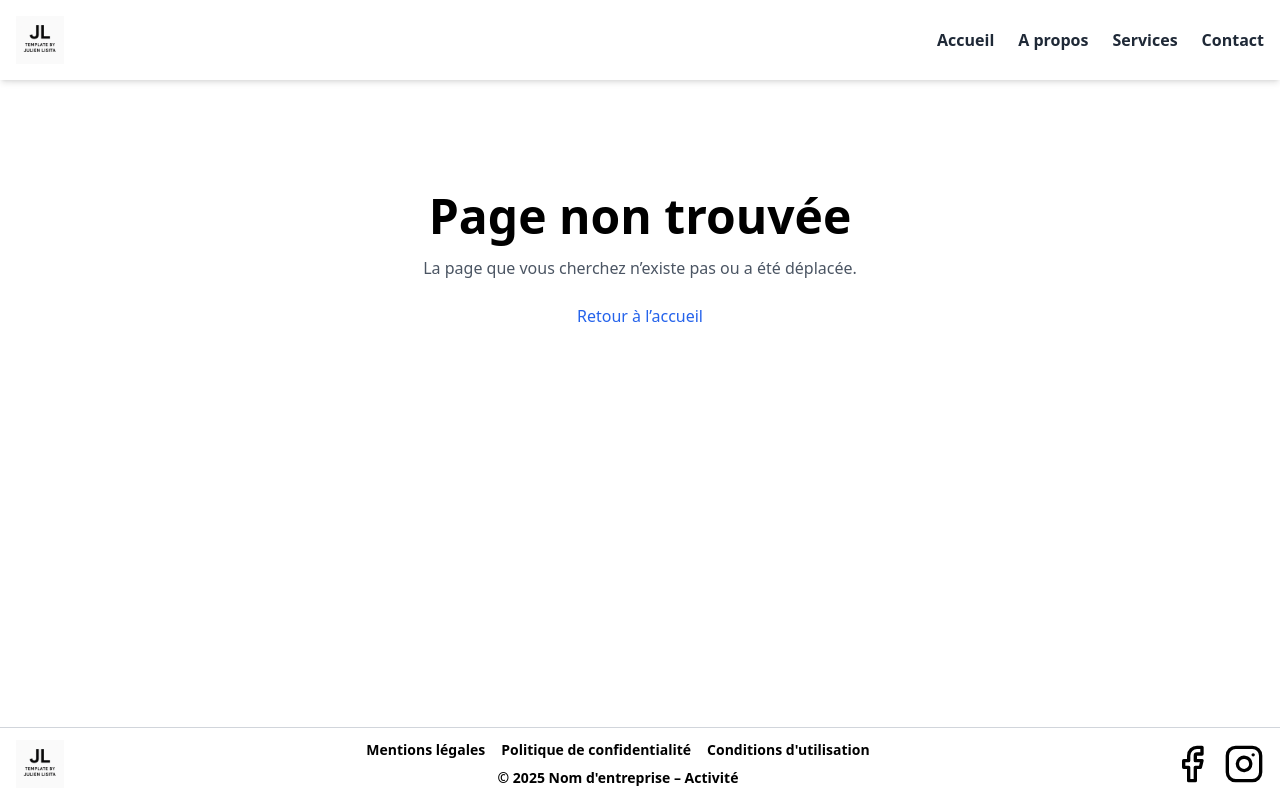
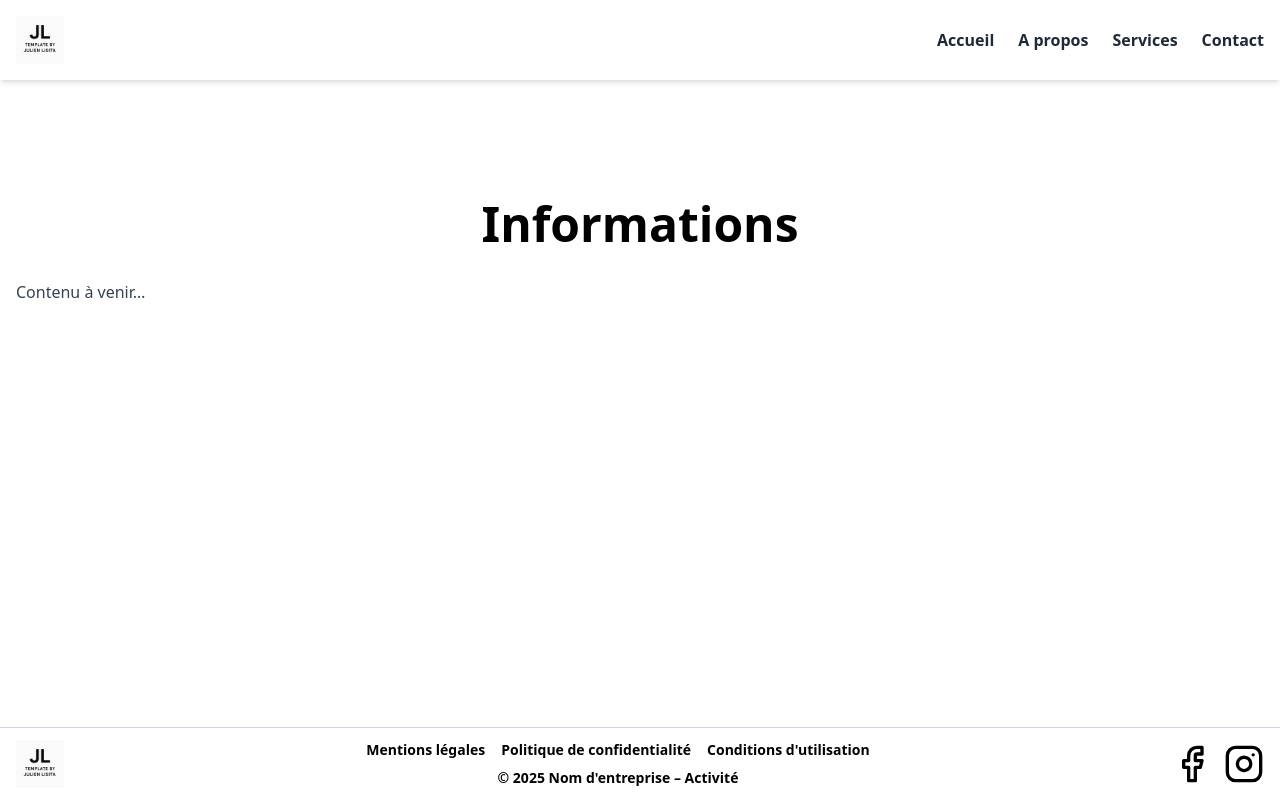
Before and after one commit to julienlisita/nextjs-ts-tailwind-template, a Next.js app: page /information in a window 1280 px wide. Before the commit this address had no page. Built offline with nearby package versions, Linux system fonts and the light colour scheme.

Commit message:
feat: add Information page

```diff
--- /dev/null
+++ b/src/app/information/page.tsx
@@ -0,0 +1,20 @@
+// src/app/information/page.tsx
+
+import PageTitle from "@/components/ui/PageTitle";
+
+export const metadata = {
+  title: "Informations",
+  description: "Découvrez des informations utiles sur les droits, aides et dispositifs liés aux services de notre activité.",
+  alternates: {
+    canonical: "https://www.exemple.com/information",
+  },
+};
+
+export default function InformationPage() {
+  return (
+    <div className="container mx-auto px-4 py-10">
+      <PageTitle>Informations</PageTitle>
+      <p className="text-gray-700 py-8">Contenu à venir…</p>
+    </div>
+  );
+}
```
